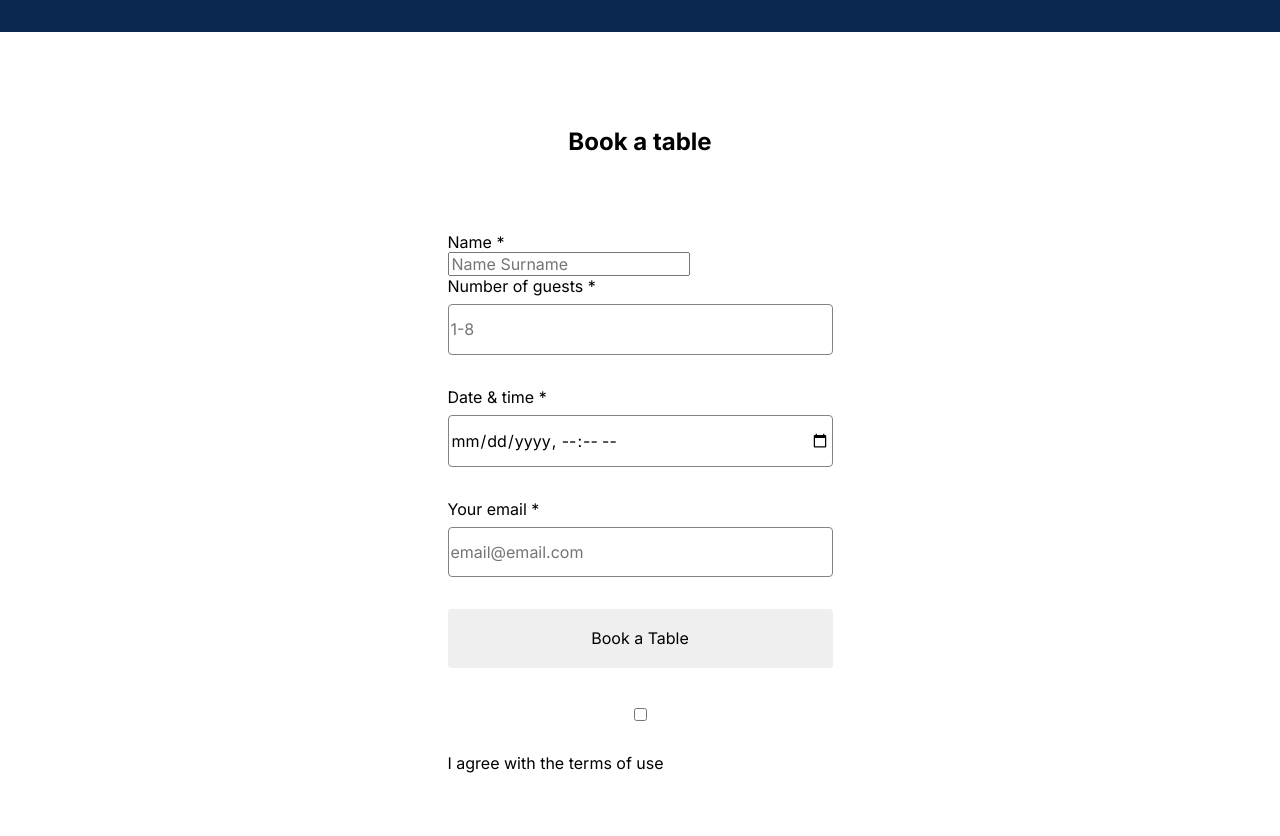
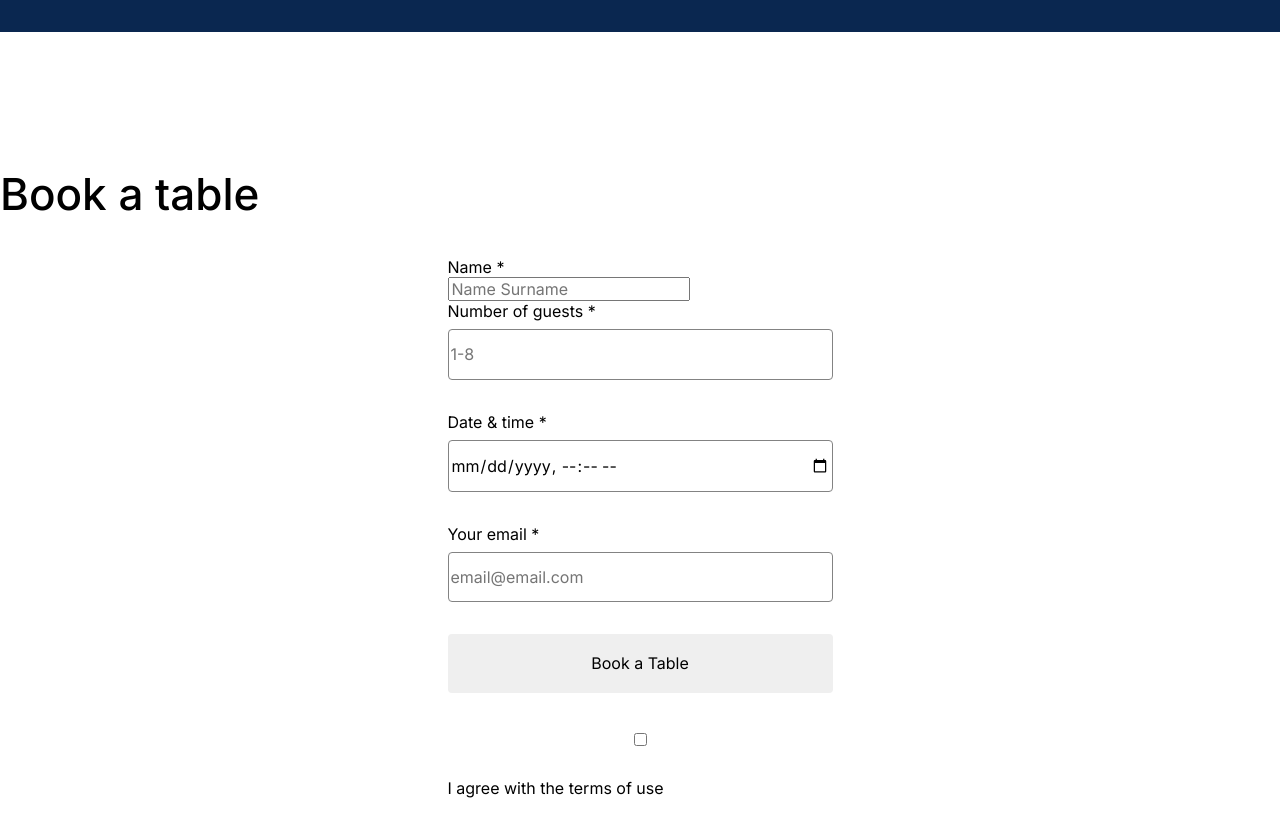
Before and after one commit to GarlicBread123/se_project_coffeeshop, a plain HTML site: page index.html in a window 1280 px wide. Shown: the part 1700-2536 px from the top of the page. Drawn offline with Linux system fonts and the light colour scheme.

Commit message:
new commit

```diff
--- a/pages/index.css
+++ b/pages/index.css
@@ -112,8 +112,11 @@
 }
 
 .reservation__title {
-  margin: 0 0 80px;
-  text-align: center;
+  font-family: Inter;
+  font-style: normal;
+  font-weight: 500;
+  font-size: 44px;
+  line-height: 52px;
 }
 
 .reservation__form {
```
